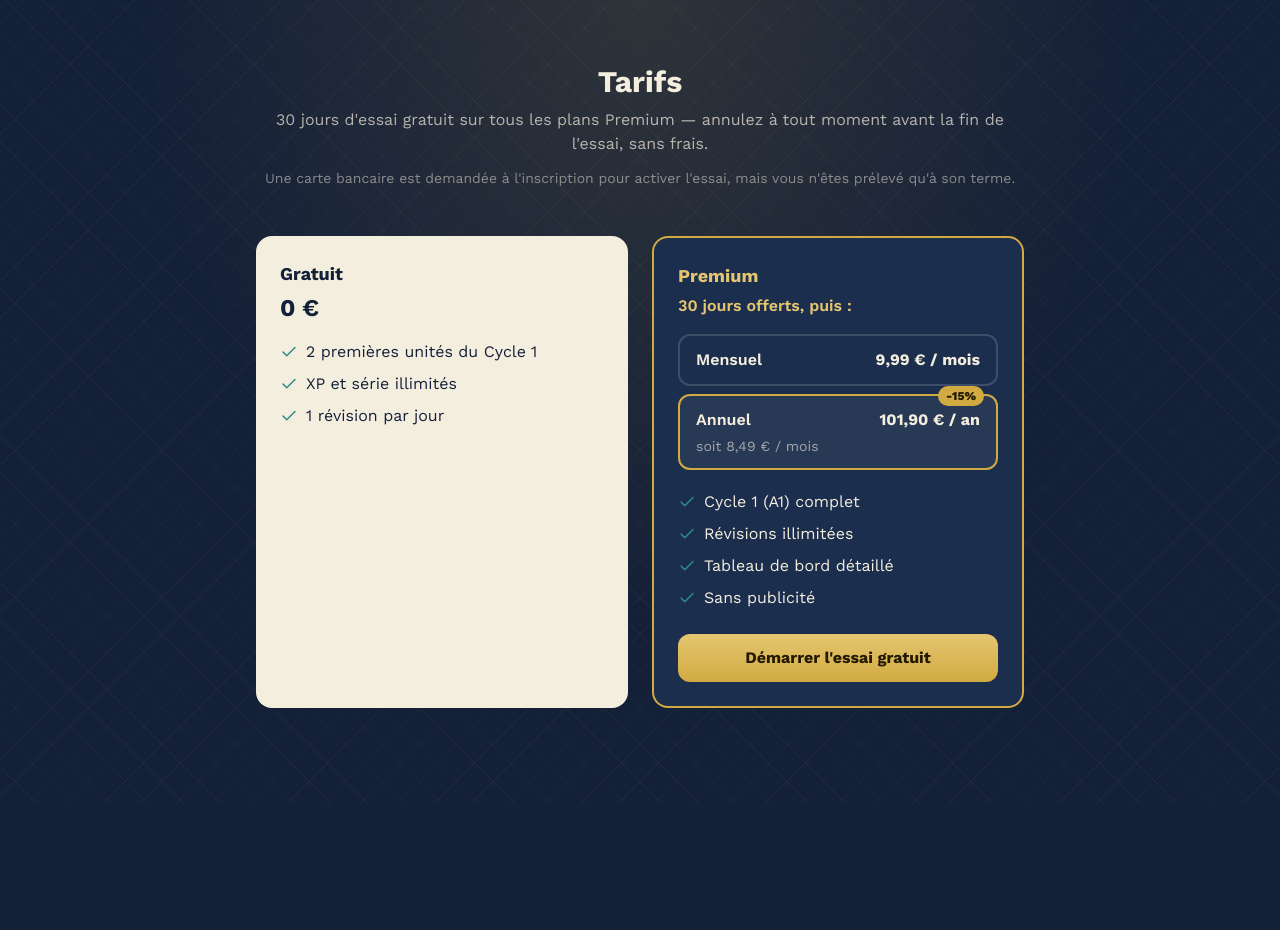
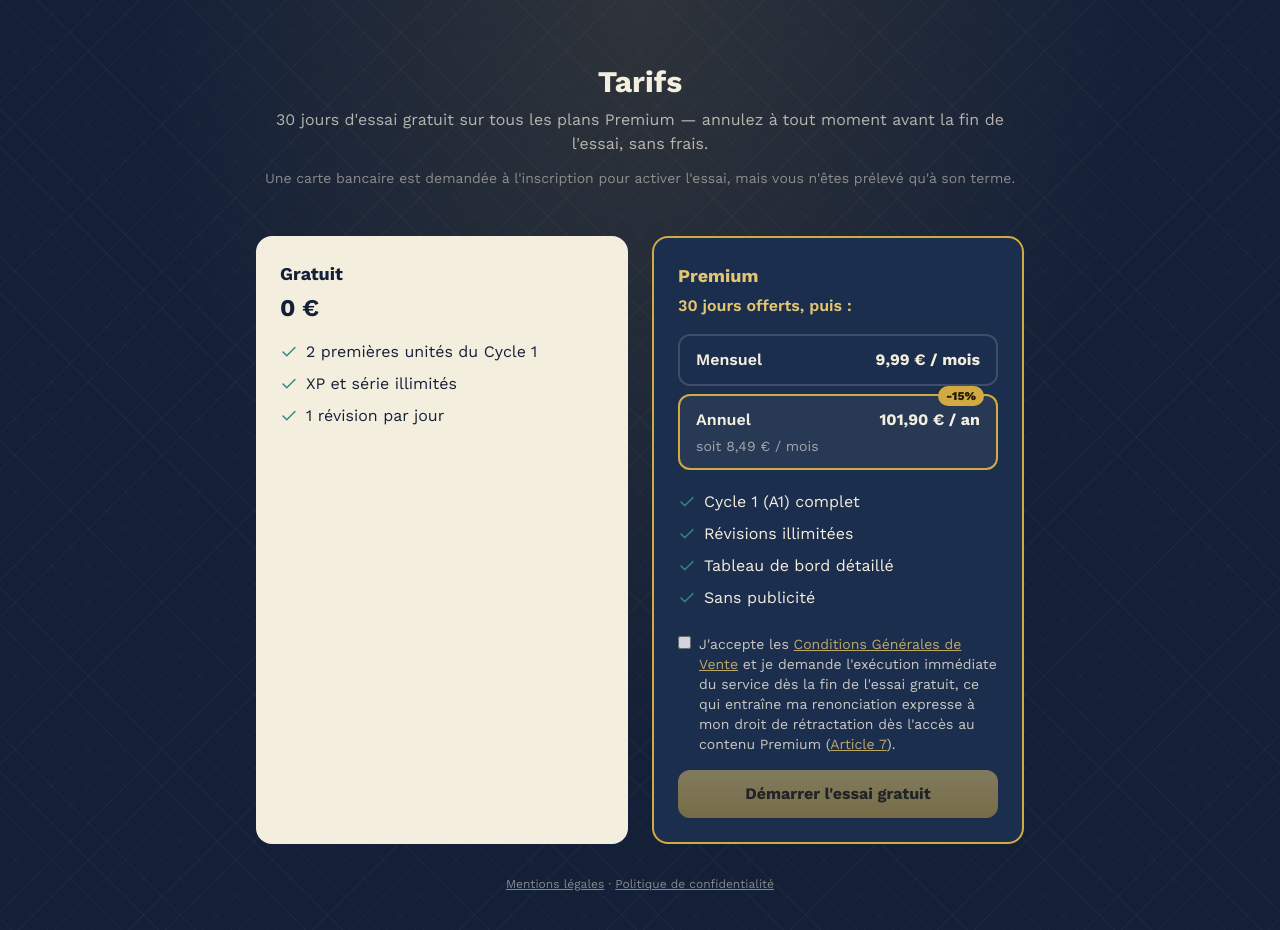
Before and after one commit to diopmamealassane-sketch/arabiya-plus, a Next.js app: page /pricing in a window 1280 px wide. Shown: the top 930 px of the page. Before the commit the page ends 804 px from the top, so only its background shows below. Built offline with nearby package versions, Linux system fonts and the light colour scheme.

Commit message:
Update page.js

```diff
--- a/app/pricing/page.js
+++ b/app/pricing/page.js
@@ -1,13 +1,16 @@
 "use client";
 
 import { useState } from "react";
+import Link from "next/link";
 import { Check } from "lucide-react";
 
 export default function PricingPage() {
   const [loading, setLoading] = useState(false);
   const [selectedPlan, setSelectedPlan] = useState("annual");
+  const [acceptedTerms, setAcceptedTerms] = useState(false);
 
   async function handleUpgrade(plan) {
+    if (!acceptedTerms) return;
     setLoading(true);
     const res = await fetch("/api/create-checkout-session", {
       method: "POST",
@@ -89,15 +92,42 @@ export default function PricingPage() {
               <Item light>Tableau de bord détaillé</Item>
               <Item light>Sans publicité</Item>
             </ul>
+
+            <label className="flex items-start gap-2 mb-4 text-sm opacity-80 cursor-pointer">
+              <input
+                type="checkbox"
+                checked={acceptedTerms}
+                onChange={(e) => setAcceptedTerms(e.target.checked)}
+                className="mt-0.5 shrink-0"
+              />
+              <span>
+                J'accepte les{" "}
+                <Link href="/cgv" target="_blank" className="underline text-gold-light hover:opacity-100">
+                  Conditions Générales de Vente
+                </Link>{" "}
+                et je demande l'exécution immédiate du service dès la fin de l'essai gratuit, ce qui entraîne ma renonciation expresse à mon droit de rétractation dès l'accès au contenu Premium (
+                <Link href="/cgv#article-7" target="_blank" className="underline text-gold-light hover:opacity-100">
+                  Article 7
+                </Link>
+                ).
+              </span>
+            </label>
+
             <button
               onClick={() => handleUpgrade(selectedPlan)}
-              disabled={loading}
-              className="w-full bg-gradient-to-b from-gold-light to-gold text-[#241A02] font-bold py-3 rounded-xl disabled:opacity-50"
+              disabled={loading || !acceptedTerms}
+              className="w-full bg-gradient-to-b from-gold-light to-gold text-[#241A02] font-bold py-3 rounded-xl disabled:opacity-50 disabled:cursor-not-allowed"
             >
               {loading ? "Redirection…" : "Démarrer l'essai gratuit"}
             </button>
           </div>
         </div>
+
+        <p className="text-xs opacity-50">
+          <Link href="/mentions-legales" className="underline hover:opacity-100">Mentions légales</Link>
+          {" · "}
+          <Link href="/politique-confidentialite" className="underline hover:opacity-100">Politique de confidentialité</Link>
+        </p>
       </div>
     </main>
   );
```
